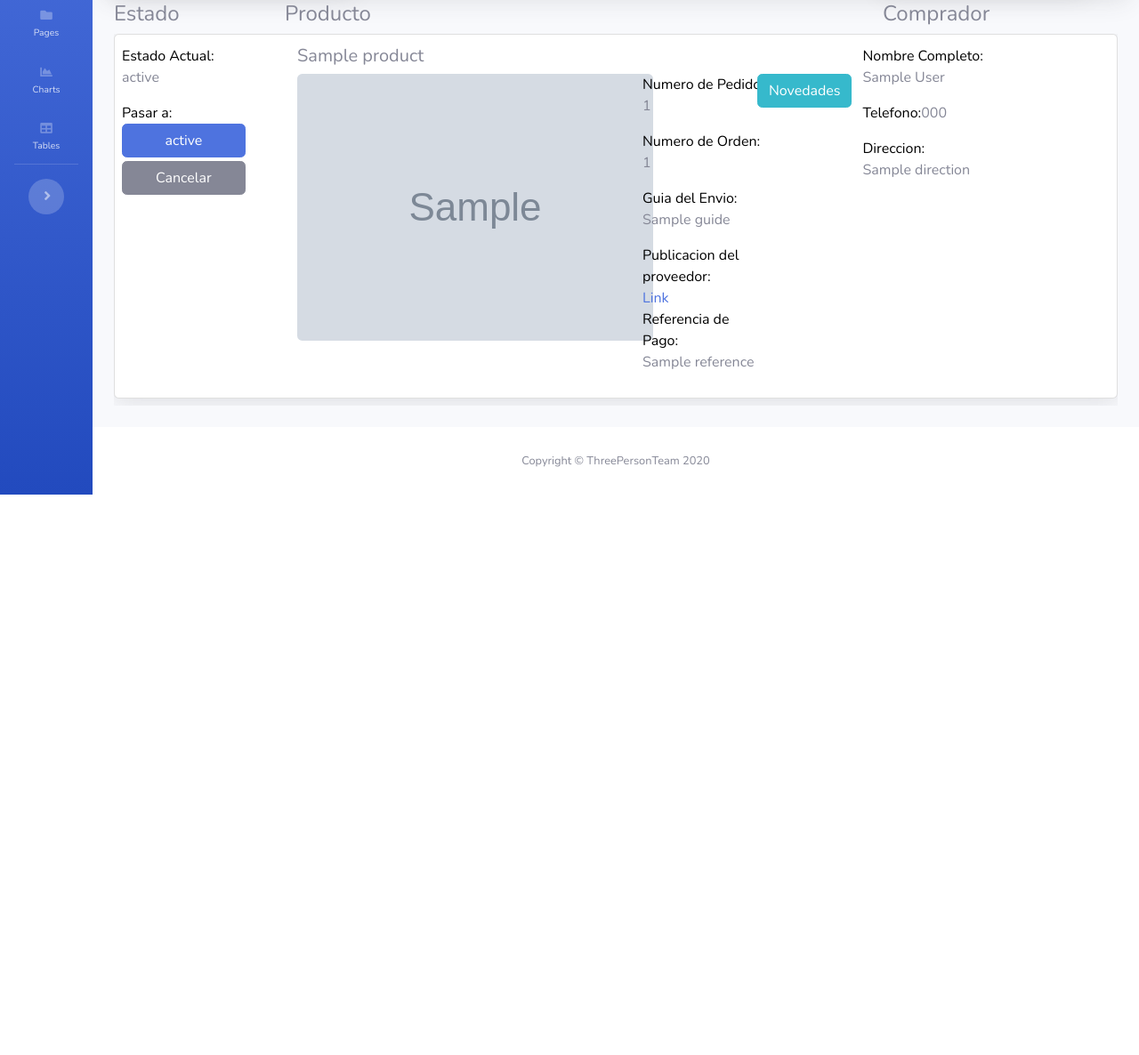
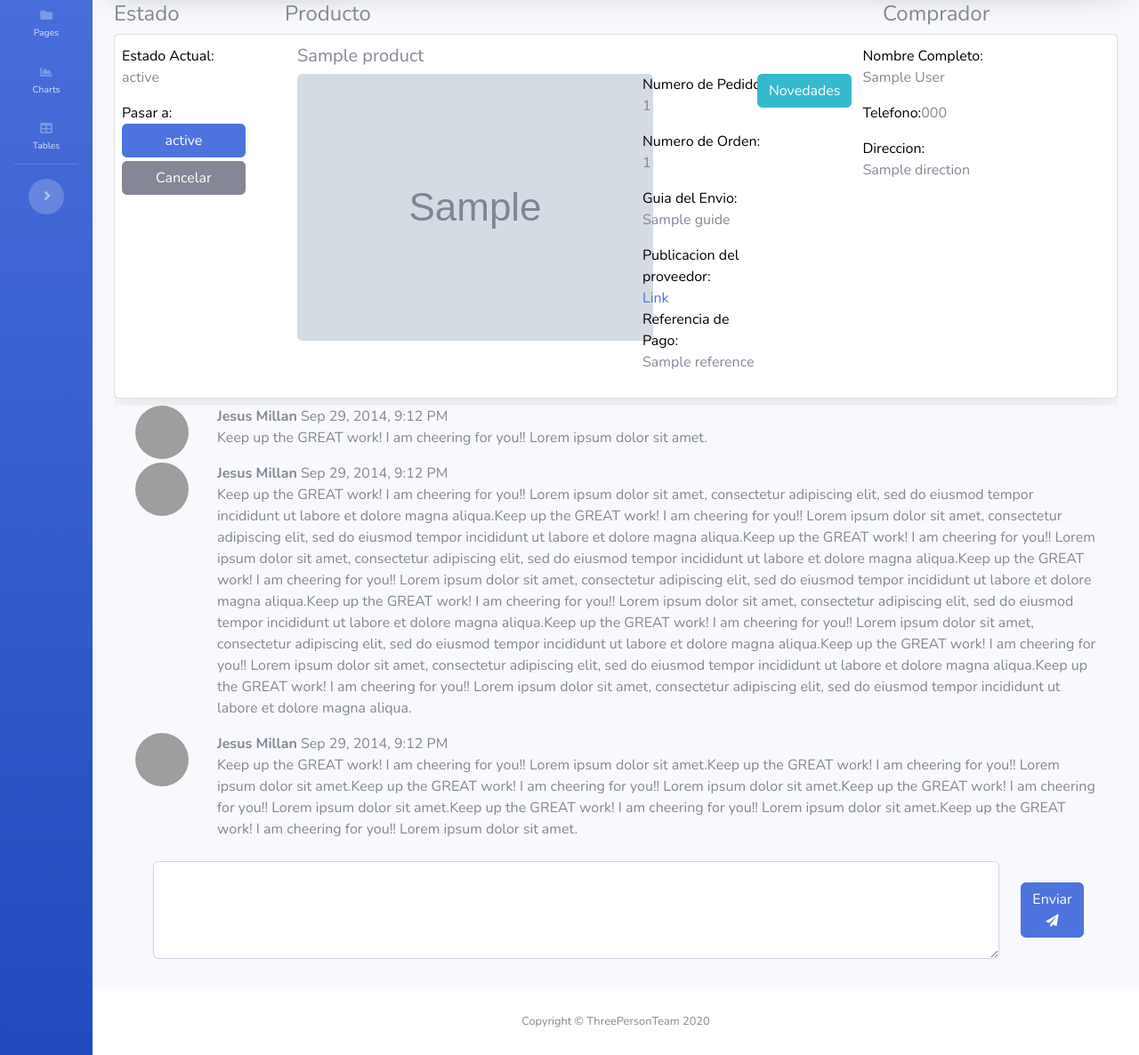
Before and after one commit to jgmc3012/dashboard_go_shop, a Django app: template dashboard/templates/dashboard/adviser.orders.html in a window 1280 px wide. Shown: the part 334-1520 px from the top of the page at 89% size. Before the commit the page ends 890 px from the top, so only its background shows below. Run offline with Django 3.2, Linux system fonts and the light colour scheme; the template is opened without the code that fills it: most values are stand-ins (such as "Sample title", 1, 10 or a date in 2020); grey boxes marked "Sample" are stand-in pictures; some libraries are stand-ins or nearby versions; grey boxes are pictures that could not be loaded.

Commit message:
:star: feat: Template de Novedades

```diff
--- a/dashboard/templates/dashboard/adviser.orders.html
+++ b/dashboard/templates/dashboard/adviser.orders.html
@@ -157,6 +157,73 @@
                 {% endfor %}
             </ul>
         </div>
+        <div class="container">
+            <div class="row">
+                <div class="col-1">
+                    <img class="img-profile rounded-circle" src="https://source.unsplash.com/QAB-WJcbgJk/60x60">
+                </div>
+                <div class="col-11">
+                    <div>
+                        <strong>Jesus Millan</strong>
+                        <span>Sep 29, 2014, 9:12 PM</span>
+                    </div>
+                    <div>
+                        <p>
+                            Keep up the GREAT work! I am cheering for you!! Lorem ipsum dolor sit amet.
+                        </p>
+                    </div>
+                </div>
+            </div>
+
+            <div class="row">
+                <div class="col-1">
+                    <img class="img-profile rounded-circle" src="https://source.unsplash.com/QAB-WJcbgJk/60x60">
+                </div>
+                <div class="col-11">
+                    <div>
+                        <strong>Jesus Millan</strong>
+                        <span>Sep 29, 2014, 9:12 PM</span>
+                    </div>
+                    <div>
+                        <p>
+                            Keep up the GREAT work! I am cheering for you!! Lorem ipsum dolor sit amet, consectetur adipiscing elit, sed do eiusmod tempor incididunt ut labore et dolore magna aliqua.Keep up the GREAT work! I am cheering for you!! Lorem ipsum dolor sit amet, consectetur adipiscing elit, sed do eiusmod tempor incididunt ut labore et dolore magna aliqua.Keep up the GREAT work! I am cheering for you!! Lorem ipsum dolor sit amet, consectetur adipiscing elit, sed do eiusmod tempor incididunt ut labore et dolore magna aliqua.Keep up the GREAT work! I am cheering for you!! Lorem ipsum dolor sit amet, consectetur adipiscing elit, sed do eiusmod tempor incididunt ut labore et dolore magna aliqua.Keep up the GREAT work! I am cheering for you!! Lorem ipsum dolor sit amet, consectetur adipiscing elit, sed do eiusmod tempor incididunt ut labore et dolore magna aliqua.Keep up the GREAT work! I am cheering for you!! Lorem ipsum dolor sit amet, consectetur adipiscing elit, sed do eiusmod tempor incididunt ut labore et dolore magna aliqua.Keep up the GREAT work! I am cheering for you!! Lorem ipsum dolor sit amet, consectetur adipiscing elit, sed do eiusmod tempor incididunt ut labore et dolore magna aliqua.Keep up the GREAT work! I am cheering for you!! Lorem ipsum dolor sit amet, consectetur adipiscing elit, sed do eiusmod tempor incididunt ut labore et dolore magna aliqua.
+                        </p>
+                    </div>
+                </div>
+            </div>
+
+            <div class="row">
+                <div class="col-1">
+                    <img class="img-profile rounded-circle" src="https://source.unsplash.com/QAB-WJcbgJk/60x60">
+                </div>
+                <div class="col-11">
+                    <div>
+                        <strong>Jesus Millan</strong>
+                        <span>Sep 29, 2014, 9:12 PM</span>
+                    </div>
+                    <div>
+                        <p>
+                            Keep up the GREAT work! I am cheering for you!! Lorem ipsum dolor sit amet.Keep up the GREAT work! I am cheering for you!! Lorem ipsum dolor sit amet.Keep up the GREAT work! I am cheering for you!! Lorem ipsum dolor sit amet.Keep up the GREAT work! I am cheering for you!! Lorem ipsum dolor sit amet.Keep up the GREAT work! I am cheering for you!! Lorem ipsum dolor sit amet.Keep up the GREAT work! I am cheering for you!! Lorem ipsum dolor sit amet.
+                        </p>
+                    </div>
+                </div>
+            </div>
+
+            <div>
+                <form id="formNew">
+                    <div class="p-2 d-flex  align-content-center align-items-center">
+                        <div class="form-group col-11 mb-0">
+                            <textarea class="form-control" rows="4" id="new"></textarea>
+                        </div>
+                        <div class="col-1">
+                            <button class="btn btn-primary" type="button">
+                                Enviar<i class="fas fa-paper-plane fa-sm"></i>
+                            </button>
+                        </div>
+                    </div>
+                </form>
+            </div>
+        </div>
     </div>
     <!-- State Modal-->
     <div class="modal fade" id="stateModal" tabindex="-1" role="dialog" aria-labelledby="exampleModalLabel" aria-hidden="true">
```
